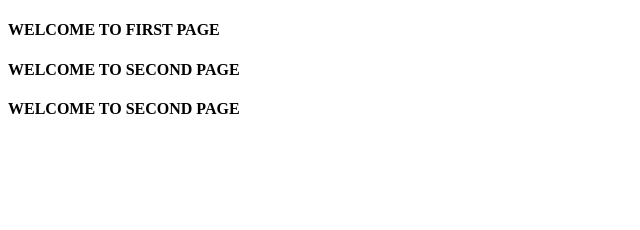
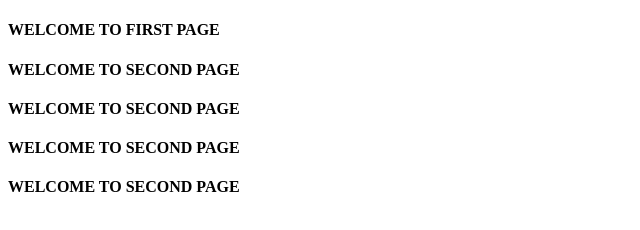
Before and after one commit to Nileshdawande/testing, a plain HTML site: page index.html in a window 1280 px wide. Shown: the whole page, without its empty margins (0-640 px from the left). Drawn offline with Linux system fonts and the light colour scheme.

Commit message:
updateindexhtml

```diff
--- a/index.html
+++ b/index.html
@@ -7,6 +7,8 @@
 <h4>WELCOME TO FIRST PAGE</h4>
 <h4>WELCOME TO SECOND PAGE</h4>
 <h4>WELCOME TO SECOND PAGE</h4>
+<h4>WELCOME TO SECOND PAGE</h4>
+<h4>WELCOME TO SECOND PAGE</h4>
 <script type="text/javascript" src="index.js"></script>
 </body>
 </html>
```
